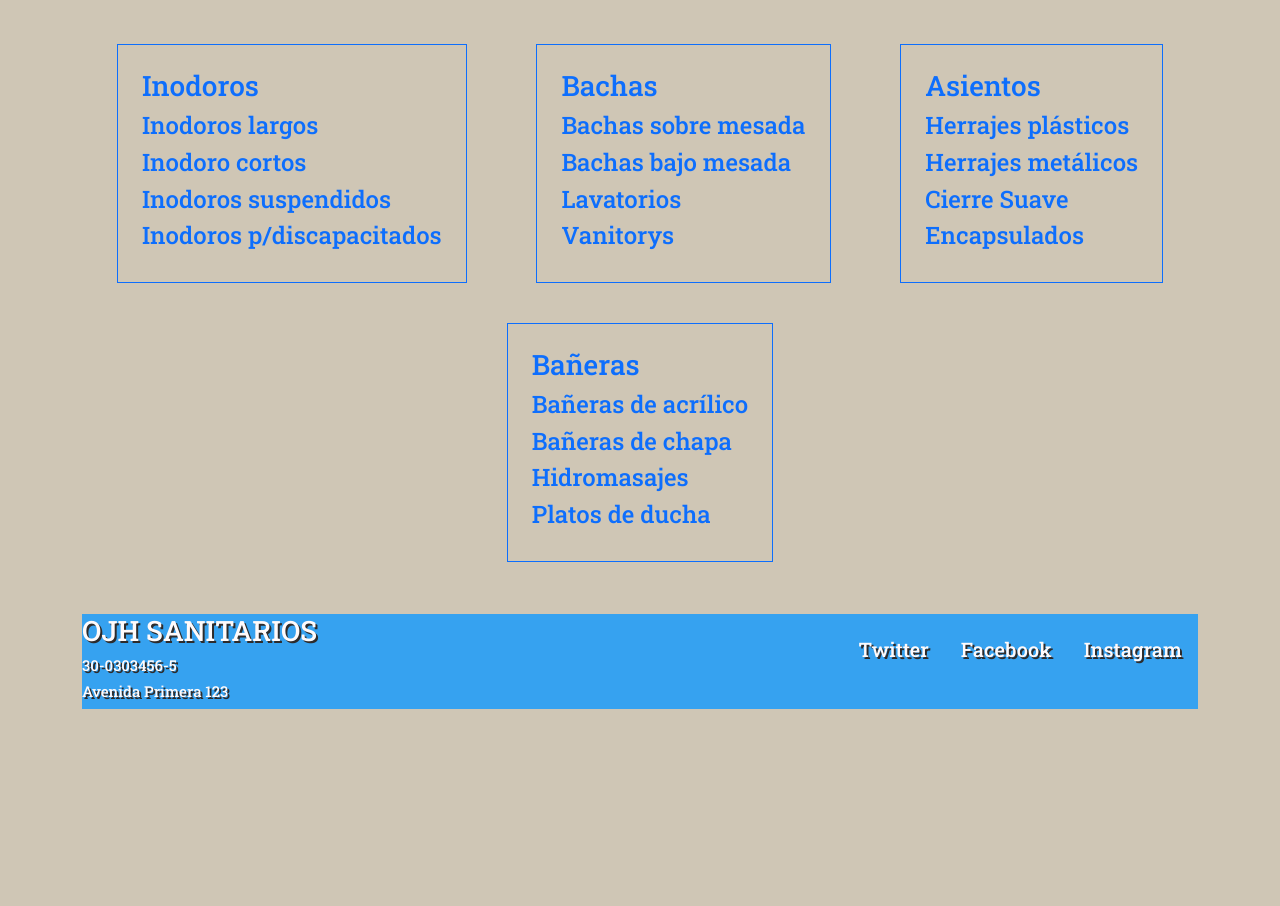
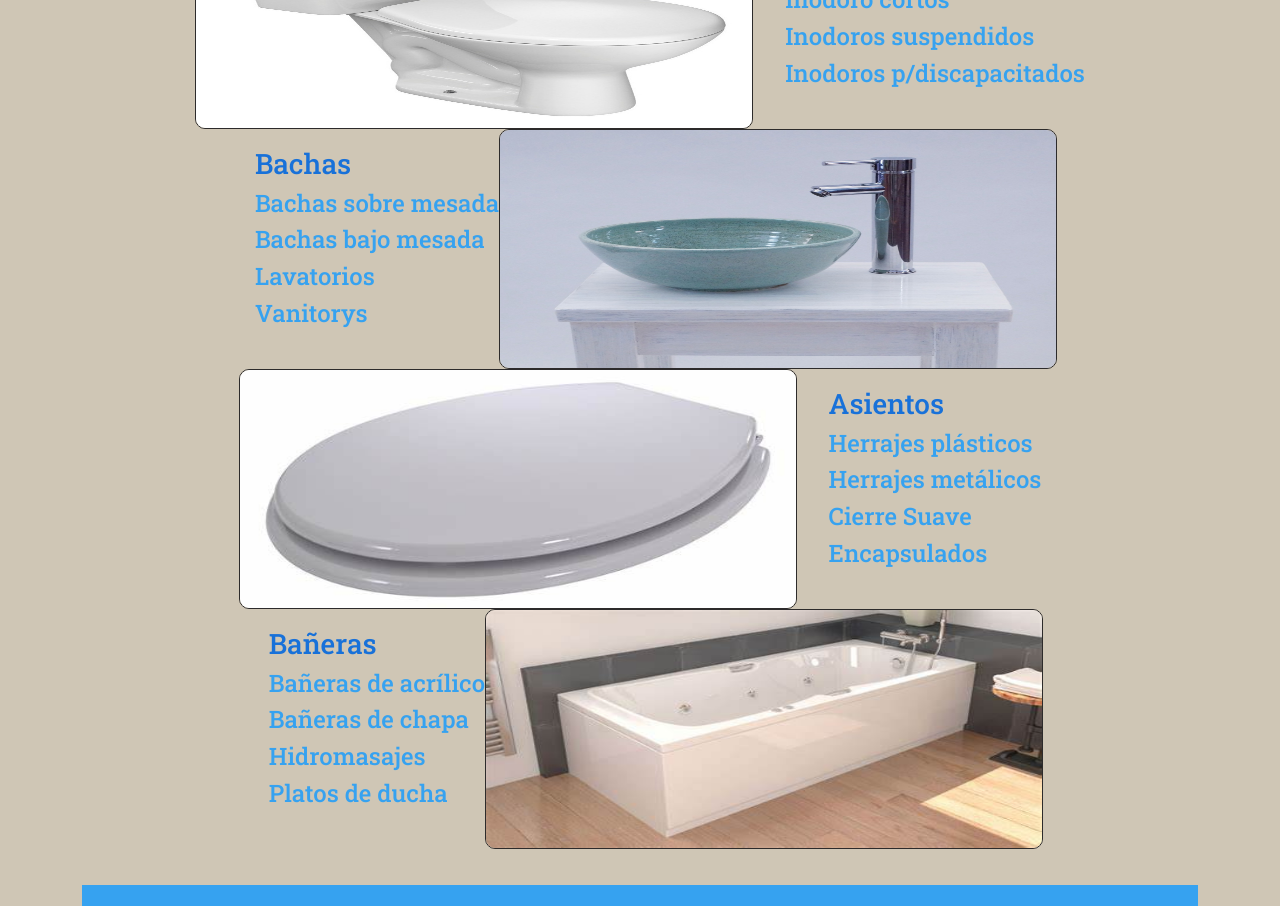
Before and after one commit to duend3pr0/proyecto_37215, a website: page views/productos.html in a window 1280 px wide. Shown: the part 397-1303 px from the top of the page. Before the commit the page ends 1106 px from the top, so only its background shows below. Drawn offline with nearby package versions, Linux system fonts and the light colour scheme.

Commit message:
se terminaron estilos generales

```diff
--- a/scss/partials/_footer.scss
+++ b/scss/partials/_footer.scss
@@ -13,6 +13,7 @@
      font-size: $text-mid;
      color: $secondary;
      margin: $spacing-sm;
+     text-shadow: 2px 2px $third;
      &--name {
         font-size: $text-mid;
 
--- a/scss/partials/_header.scss
+++ b/scss/partials/_header.scss
@@ -28,7 +28,7 @@
               &__link {
                   color: $secondary;
                   padding: 1rem;
-                  font-size: $text-lg;
+                  font-size: $text-mid;
                   font-weight: 500;
                   transition: all .3s;
                   text-shadow: 2px 2px $third;
--- a/scss/views/_index.scss
+++ b/scss/views/_index.scss
@@ -1,9 +1,5 @@
 body{
-<<<<<<< HEAD
     background: rgb(207, 198, 181);
-=======
-
->>>>>>> a7bdb47ffc5ee7d06619380c43dadf1ec81940eb
 }
 .home {
     display: flex;
@@ -25,16 +21,12 @@ body{
 
 &__slogan {
     display: block;
-<<<<<<< HEAD
     font-size: $text-xl;
     color: $secondary;
     text-shadow: 2px 2px $third;
-=======
     font-size: ($text-xl*0.75);
     color: $fourth;
-
->>>>>>> a7bdb47ffc5ee7d06619380c43dadf1ec81940eb
-}
+   }
 }
 .publicity {
     height: 60vh;
--- /dev/null
+++ b/scss/views/_lineasdebano.scss
@@ -0,0 +1,9 @@
+#lineasdebano {
+
+}
+.carrousel__text {
+    margin-top: $spacing-lg;
+    text-align: center;
+    color: $third;
+    font-size: $text-xl;
+}
--- /dev/null
+++ b/scss/views/_productos.scss
@@ -0,0 +1,43 @@
+#productos {
+
+}
+.productos {
+    height: 30vh;
+    justify-content: center;
+    align-items: center;
+
+
+    & &__inodoro {
+color: blue($color: #000000);
+    }
+    & &__img{
+        border: 1px solid $third;
+        border-radius: 10px;
+
+    }
+    &__asiento {
+
+    }
+    & &__banera {
+
+
+    }
+    & &__img{
+        height: 100%;
+        width: 50%;
+
+
+
+    }
+    & &__nav{
+
+
+    }
+    & &__link{
+        color: $fourth;
+        &--title {
+            color: $primary;
+        }
+
+    }
+}
--- a/views/productos.html
+++ b/views/productos.html
@@ -32,35 +32,51 @@
         <h1 class="home__title">NUESTROS PRODUCTOS</h1>
 </section>
 
-<section id="listas" class="d-flex justify-content-around flex-wrap">
-    <ul class=" border border-primary p-4 mt-4">
-        <li><h3><a href="">Inodoros</a></l</h3></li>
-        <li><h4><a href="">Inodoros largos</a></h4></li>
-        <li><h4><a href="">Inodoro cortos</a></h4></li>
-        <li><h4><a href="">Inodoros suspendidos</a></h4></li>
-        <li><h4><a href="">Inodoros p/discapacitados</a></h4></li>
-    </ul>
-    <ul class="border border-primary p-4 mt-4">
-        <li><h3><a href="">Bachas</a></l</h3></li>
-        <li><h4><a href="">Bachas sobre mesada</a></h4></li>
-        <li><h4><a href="">Bachas bajo mesada</a></h4></li>
-        <li><h4><a href="">Lavatorios</a></h4></li>
-        <li><h4><a href="">Vanitorys</a></h4></li>
-    </ul>
-    <ul class="border border-primary p-4 mt-4">
-        <li><h3><a href="">Asientos</a></l</h3></li>
-        <li><h4><a href="">Herrajes plásticos</a></h4></li>
-        <li><h4><a href="">Herrajes metálicos</a></h4></li>
-        <li><h4><a href="">Cierre Suave</a></h4></li>
-        <li><h4><a href="">Encapsulados</a></h4></li>
-    </ul>
-    <ul class="border border-primary p-4 mt-4">
-        <li><h3><a href="">Bañeras</a></l</h3></li>
-        <li><h4><a href="">Bañeras de acrílico</a></h4></li>
-        <li><h4><a href="">Bañeras de chapa</a></h4></li>
-        <li><h4><a href="">Hidromasajes</a></h4></li>
-        <li><h4><a href="">Platos de ducha</a></h4></li>
-    </ul>
+<section id="productos" class="">
+    <div class="productos flex-row productos__inodoro">
+        <img class="productos__img productos__img--inodoro" src="../img/views/productos/inodoro.jpg" alt="inodoro">
+        <ul class="productos__nav">
+            <li><h3><a class="productos__link productos__link--title" href="">Inodoros</a></l</h3></li>
+            <li><h4><a class="productos__link" href="">Inodoros largos</a></h4></li>
+            <li><h4><a class="productos__link" href="">Inodoro cortos</a></h4></li>
+            <li><h4><a class="productos__link" href="">Inodoros suspendidos</a></h4></li>
+            <li><h4><a class="productos__link" href="">Inodoros p/discapacitados</a></h4></li>
+        </ul>
+    </div>
+  <div class="productos flex-row productos__bacha">
+    <ul class="productos__nav ">
+        <li><h3><a class="productos__link productos__link--title" href="">Bachas</a></l</h3></li>
+        <li><h4><a class="productos__link" href="">Bachas sobre mesada</a></h4></li>
+        <li><h4><a class="productos__link" href="">Bachas bajo mesada</a></h4></li>
+        <li><h4><a class="productos__link" href="">Lavatorios</a></h4></li>
+        <li><h4><a class="productos__link" href="">Vanitorys</a></h4></li>
+        </ul>
+        <img class="productos__img productos__img--bacha" src="../img/views/productos/bachas.jpg" alt="bachas">
+
+
+  </div>
+    <div class="productos flex-row productos__asiento">
+        <img class="productos productos__img prodcutos__img--asiento" src="../img/views/productos/asientoinodoro.jpg" alt="Asiento de inodoro">
+        <ul class="productos__nav">
+            <li><h3><a class="productos productos__link productos__link--title" href="">Asientos</a></l</h3></li>
+            <li><h4><a class="productos productos__link" href="">Herrajes plásticos</a></h4></li>
+            <li><h4><a class="productos productos__link" href="">Herrajes metálicos</a></h4></li>
+            <li><h4><a class="productos productos__link" href="">Cierre Suave</a></h4></li>
+            <li><h4><a class="productos productos__link" href="">Encapsulados</a></h4></li>
+        </ul>
+    </div>
+    <div class="productos flex-row productos__banera">
+        <ul class="productos__nav">
+            <li><h3><a class="productos productos__link productos__link--title" href="">Bañeras</a></l</h3></li>
+            <li><h4><a class="productos productos__link" href="">Bañeras de acrílico</a></h4></li>
+            <li><h4><a class="productos productos__link" href="">Bañeras de chapa</a></h4></li>
+            <li><h4><a class="productos productos__link" href="">Hidromasajes</a></h4></li>
+            <li><h4><a class="productos productos__link" href="">Platos de ducha</a></h4></li>
+        </ul>
+        <img class="productos__img prodcutos__img--banera" src="../img/views/productos/baneras.jpg" alt="banera">
+
+    </div>
+
 
 </section>
 <footer class="flex-row footer">
```
Also changed, not shown: views/lineasdebano.html (+29 -29 lines), css/index.css, img/views/lineasdebano/dama.png (added), img/views/lineasdebano/damasenso.png (added), img/views/lineasdebano/hall.png (added), img/views/lineasdebano/thegap.png (added), img/views/productos/asientoinodoro.jpg (added), img/views/productos/bachas.jpg (added), img/views/productos/baneras.jpg (added), img/views/productos/inodoro.jpg (added).
